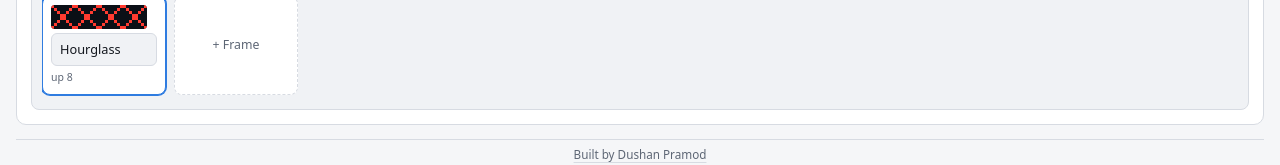
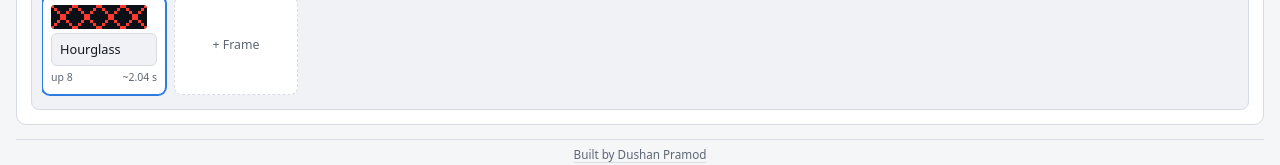
Before and after one commit to DushanPramod/led-pattern-generator, a React (Vite) app: page / in a window 1280 px wide. Shown: the part 1237-1402 px from the top of the page. Built offline with nearby package versions, Linux system fonts and the light colour scheme.

Commit message:
feat: enhance frame metadata display with runtime information and styling

```diff
--- a/src/App.css
+++ b/src/App.css
@@ -913,8 +913,18 @@ code {
 }
 
 .frame-meta {
+  display: flex;
+  align-items: baseline;
+  justify-content: space-between;
+  gap: 6px;
   font-size: 0.7rem;
   color: var(--muted);
+}
+
+/* The card is narrow, so the motion label yields before the time does. */
+.frame-meta .run-time {
+  font-size: inherit;
+  flex: 0 0 auto;
 }
 
 .frame-actions {
--- a/src/components/FrameList.tsx
+++ b/src/components/FrameList.tsx
@@ -3,12 +3,13 @@ import type { Frame, Grid, Group } from '../types'
 import { DEFAULT_LED_COLOR } from '../lib/colors'
 import {
   formatDuration,
+  frameDurationMs,
   groupDurationMs,
   groupPassMs,
   timelineDurationMs,
 } from '../lib/duration'
-import { panelView } from '../lib/simulate'
-import { baseSpeedMs } from '../lib/speed'
+import { motionSteps, panelView } from '../lib/simulate'
+import { baseSpeedMs, formatFactor, frameStepMs } from '../lib/speed'
 import { useProject } from '../state/useProject'
 
 function FrameThumb({ frame, grid, rowColors }: { frame: Frame; grid: Grid; rowColors: string[] }) {
@@ -196,7 +197,17 @@ export function FrameList() {
                         dispatch({ type: 'updateFrame', id: fid, patch: { name: e.target.value } })
                       }
                     />
-                    <span className="frame-meta">{motionLabel(frame)}</span>
+                    <span className="frame-meta">
+                      {motionLabel(frame)}
+                      <span
+                        className="run-time"
+                        title={`${motionSteps(frame.motion)} steps of ${frameStepMs(base, frame)} ms${
+                          frame.speedMs === null ? ` (${formatFactor(frame.speedFactor)} of base)` : ' (pinned)'
+                        }`}
+                      >
+                        ~{formatDuration(frameDurationMs(base, frame))}
+                      </span>
+                    </span>
                     <div className="frame-actions">
                       <button
                         type="button"
```
